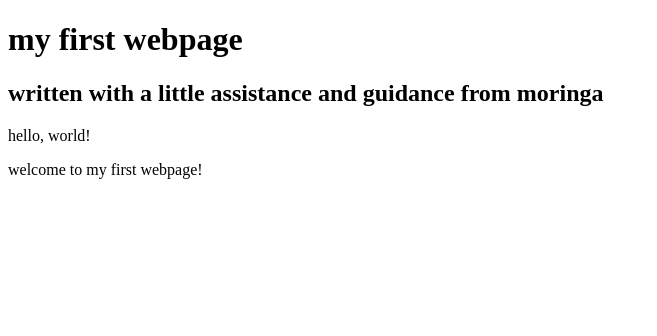
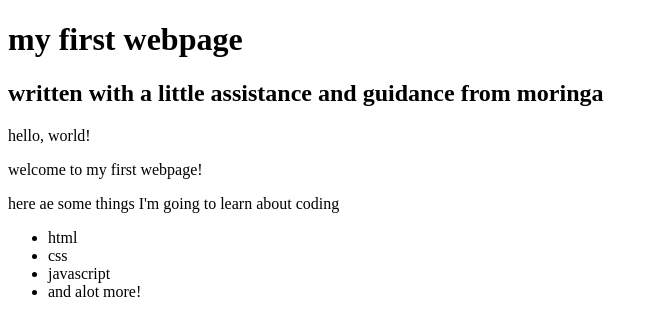
Before and after one commit to alvnka/first-webpage, a plain HTML site: page my-first-webpage.html in a window 1280 px wide. Shown: the whole page, without its empty margins (0-657 px from the left). Drawn offline with Linux system fonts and the light colour scheme.

Commit message:
add list elements

```diff
--- a/my-first-webpage.html
+++ b/my-first-webpage.html
@@ -9,5 +9,12 @@
 
   <p>hello, world!</p>
   <p>welcome to my first webpage!</p>
+  <p>here ae some things I'm going to learn about coding</p>
+    <ul>
+    <li>html</li>
+    <li>css</li>
+    <li>javascript</li>
+    <li>and alot more!</li>
+    </ul>
   </body>
 </html>
```
